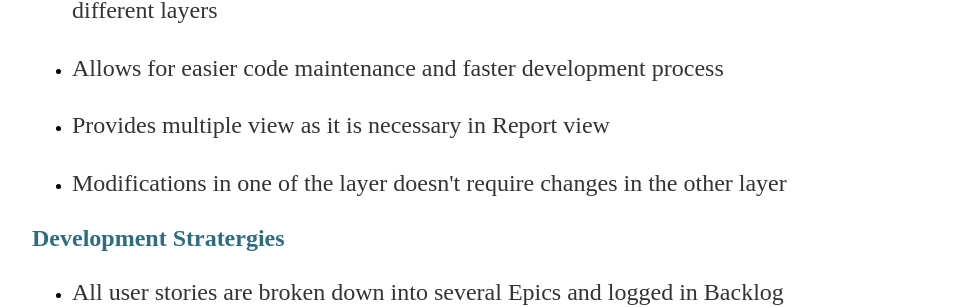
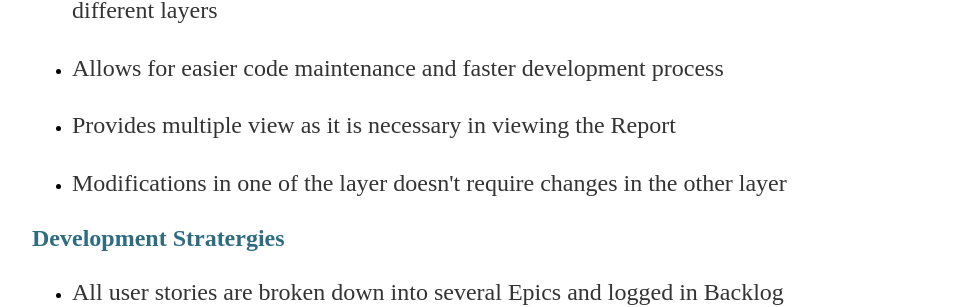
Before and after one commit to vinoth789/Money-tracker, a Jekyll site: the page built from docs/_posts/2017-05-20-SystemDesign.md, in a window 1280 px wide and 900 px high, scrolled down 3414 px. Shown: the part 148-455 px from the top of the window, without its empty margins (160-1113 px from the left). Built offline with Jekyll 4.4.1, drawn with Linux system fonts in a browser that asks for light colours; our own code applies the rules of GitHub Pages for plain Markdown files.

Commit message:
Update 2017-05-20-SystemDesign.md

```diff
--- a/docs/_posts/2017-05-20-SystemDesign.md
+++ b/docs/_posts/2017-05-20-SystemDesign.md
@@ -120,7 +120,7 @@
     <ul>
     <li><p>MVC pattern seperates application concerns, keeping input, processing and output in different layers</p></li>
     <li><p>Allows for easier code maintenance and faster development process</p></li>
-    <li><p>Provides multiple view as it is necessary in Report view</p></li>
+    <li><p>Provides multiple view as it is necessary in viewing the Report</p></li>
     <li><p>Modifications in one of the layer doesn't require changes in the other layer</p></li>
     </ul>
     </div>
```
